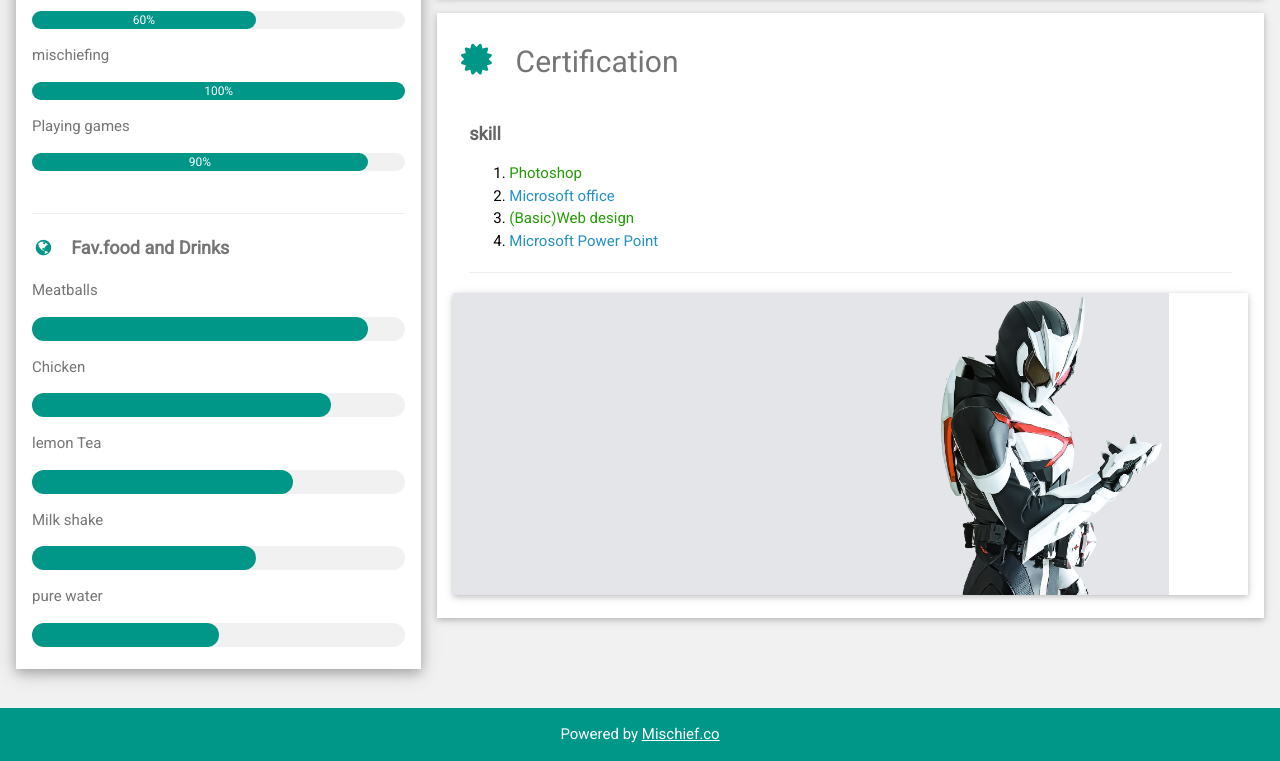
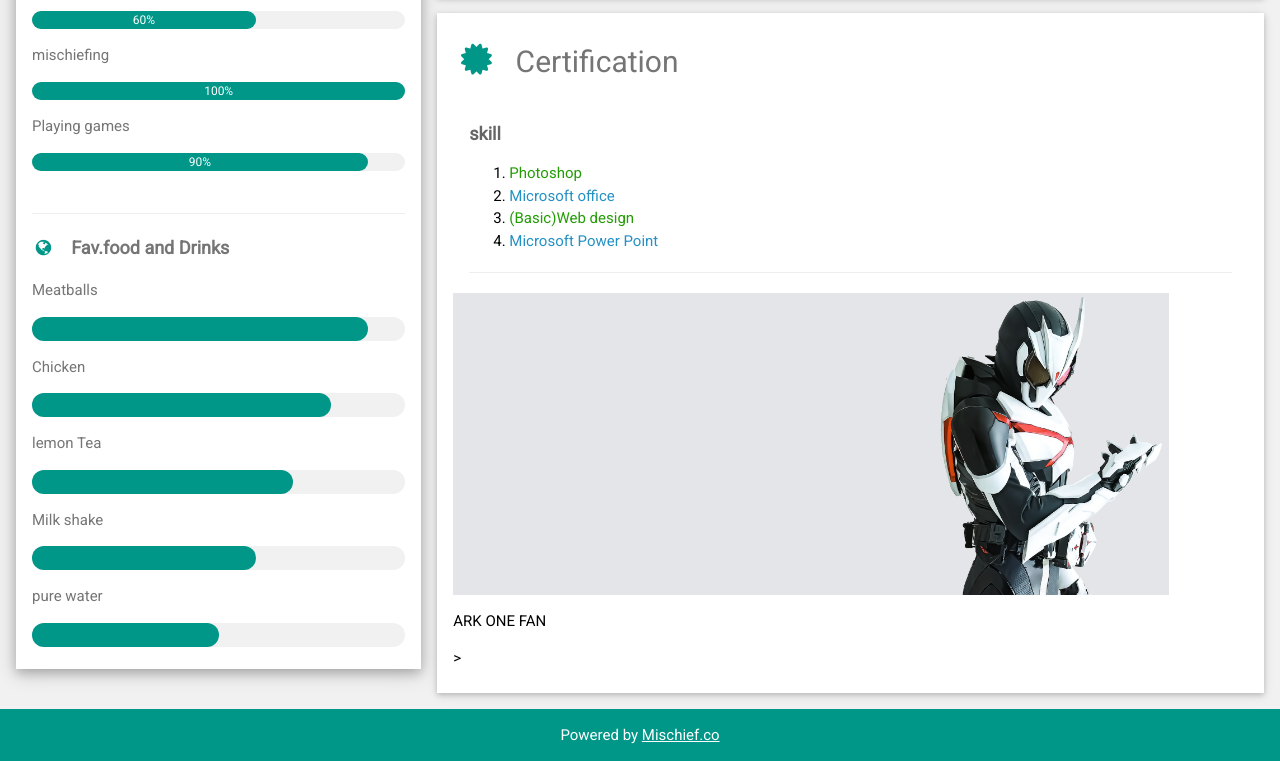
Before and after one commit to ammarmi06/ammarmi06.github.io, a plain HTML site: page index.html in a window 1280 px wide. Shown: the part 821-1582 px from the top of the page. Drawn offline with nearby package versions, Linux system fonts and the light colour scheme.

Commit message:
mencoba menambahkan beberapa kata di samping file ark one

```diff
--- a/index.html
+++ b/index.html
@@ -149,8 +149,8 @@
               <hr />
             </div>
 
-            <div class="w3-display-container w3-card w3-white">
-              <img src="aset/ark.jpg" style="width: 90%" alt="ARK ONE" />
+            <div class="w3-display-container">
+              <img src="aset/ark.jpg" style="width: 90%" alt="ARK ONE" /><p>ARK ONE FAN</p>>
             </div>
 
               <br />
```
